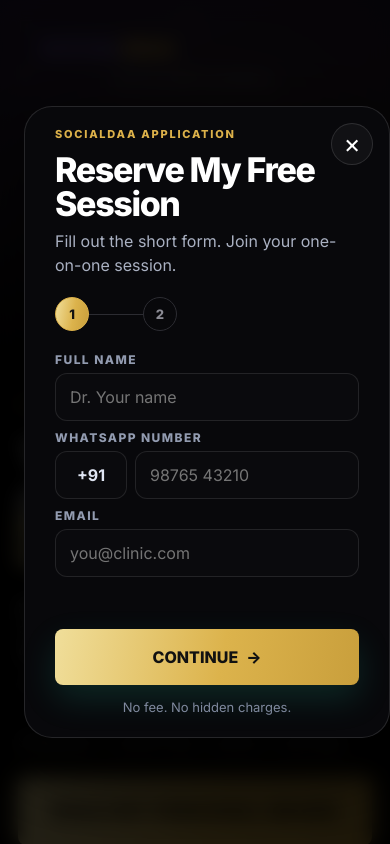
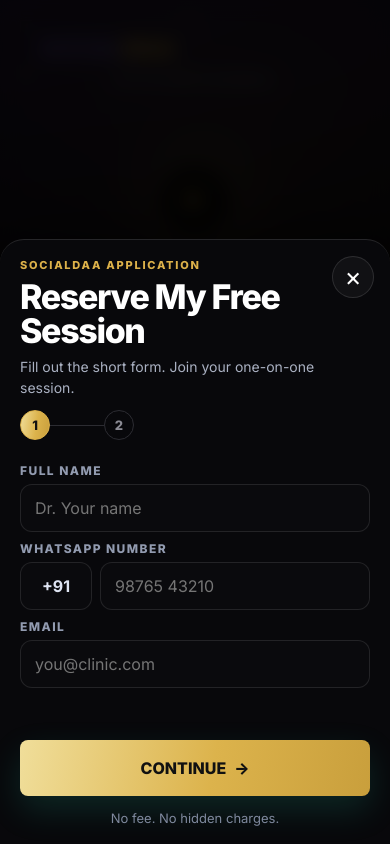
Before and after one commit to plex-op/socialdaa, a React (Vite) app: page / in a window 390 px wide. Both pictures are taken after a click on the button "BUILD MY PERSONAL BRAND". Shown: the top 844 px of the page. Built offline with nearby package versions, Linux system fonts and the light colour scheme.

Commit message:
form fix

```diff
--- a/src/socialdaa.css
+++ b/src/socialdaa.css
@@ -621,7 +621,7 @@ footer a {
   line-height: 1;
 }
 .application-modal-header {
-  padding: 20px 30px 8px;
+  padding: 10px 18px 2px;
 }
 .application-kicker {
   display: block;
@@ -640,7 +640,7 @@ footer a {
 }
 .application-modal-header p {
   max-width: 440px;
-  margin: 8px 0 0;
+  margin: 6px 0 0;
   color: #aab1c2;
   font-size: 16px;
   line-height: 1.5;
@@ -790,7 +790,11 @@ footer a {
   align-items: center;
   justify-content: center;
   text-align: center;
-  background: radial-gradient(circle at 50% 50%, rgba(220, 177, 74, 0.16), transparent 34%);
+  background: radial-gradient(
+    circle at 50% 50%,
+    rgba(220, 177, 74, 0.16),
+    transparent 34%
+  );
 }
 .showreel-label,
 .showreel-caption {
@@ -1096,9 +1100,10 @@ footer a {
   line-height: 1;
 }
 .application-form-step-two .form-submit {
-  margin-top: 6px;
-  min-height: 44px;
-  padding: 9px 18px;
+  margin-top: 2px;
+  min-height: 38px;
+  height: 38px;
+  padding: 6px 12px;
 }
 .application-field-row {
   display: grid;
@@ -1119,90 +1124,251 @@ footer a {
   padding: 9px 10px;
   font-size: 13px;
 }
-.application-form-step-two {
-  padding-bottom: 18px;
+.application-field-row > div {
+  min-width: 0;
+  display: flex;
+  flex-direction: column;
+  justify-content: flex-start;
+}
+.application-field-row label {
+  height: 18px;
+  display: flex;
+  align-items: flex-end;
+  margin: 0 0 4px;
+  white-space: normal;
+}
+.application-field-row input,
+.application-field-row select {
+  width: 100%;
+  margin: 0;
+  box-sizing: border-box;
+}
+.application-form-step-two > label,
+.application-form-step-two > select {
+  grid-column: 1 / -1;
+  width: 100%;
+  box-sizing: border-box;
 }
 .application-form-step-two > label {
-  margin: 5px 0 4px;
-  font-size: 9px;
+  height: 18px;
+  display: flex;
+  align-items: flex-end;
+  margin: 4px 0 4px;
 }
 .application-form-step-two > select {
-  min-height: 42px;
-  height: 42px;
-  padding: 9px 10px;
-  font-size: 13px;
-}
-.application-form-step-two .form-error {
-  min-height: 12px;
-  margin-top: 5px;
-  line-height: 1;
-}
-.application-form-step-two .application-back-step {
-  margin-top: 2px;
-  line-height: 1;
-}
-.application-form-step-two .form-submit {
-  margin-top: 6px;
-  min-height: 44px;
-  padding: 9px 18px;
+  margin: 0;
 }
 @media (max-width: 860px) {
-  section { padding: 64px 0; }
-  .wrap { padding: 0 20px; }
-  .hero { min-height: 760px; }
-  .hero-visual { width: 100%; height: 43%; min-height: 300px; }
-  .hero-glow { background: linear-gradient(180deg,transparent 20%,rgba(0,0,0,.2) 55%,#000 100%); }
-  .top { padding: 20px; }
+  section {
+    padding: 64px 0;
+  }
+  .wrap {
+    padding: 0 20px;
+  }
+  .hero {
+    min-height: 760px;
+  }
+  .hero-visual {
+    width: 100%;
+    height: 43%;
+    min-height: 300px;
+  }
+  .hero-glow {
+    background: linear-gradient(
+      180deg,
+      transparent 20%,
+      rgba(0, 0, 0, 0.2) 55%,
+      #000 100%
+    );
+  }
+  .top {
+    padding: 20px;
+  }
   .hero-content {
     width: 100%;
     min-height: 760px;
     justify-content: flex-end;
     padding: 330px 20px 44px;
   }
-  .hero-content h1 { max-width: 620px; font-size: clamp(42px,10vw,62px); line-height: 1; }
-  .hero-proof { display: none; }
-  .showreel-label { top: 18%; }
-  .showreel-caption { bottom: 12%; }
+  .hero-content h1 {
+    max-width: 620px;
+    font-size: clamp(42px, 10vw, 62px);
+    line-height: 1;
+  }
+  .hero-proof {
+    display: none;
+  }
+  .showreel-label {
+    top: 18%;
+  }
+  .showreel-caption {
+    bottom: 12%;
+  }
   .reels {
     margin: 32px -20px 0;
     padding: 0 20px 8px;
     grid-template-columns: none;
     grid-auto-flow: column;
-    grid-auto-columns: min(72vw,310px);
+    grid-auto-columns: min(72vw, 310px);
     overflow-x: auto;
     scroll-snap-type: x mandatory;
   }
-  .reel { scroll-snap-align: center; }
-  .urgency-grid,.audience-heading { grid-template-columns: 1fr; gap: 28px; }
-  .agency-proof-strip { grid-template-columns: 1fr; margin-top: 40px; }
-  .agency-proof-strip div { border-right: 0; border-bottom: 1px solid var(--line); }
-  .agency-proof-strip div:last-child { border-bottom: 0; }
-  .audience-grid { grid-template-columns: 1fr 1fr; }
+  .reel {
+    scroll-snap-align: center;
+  }
+  .urgency-grid,
+  .audience-heading {
+    grid-template-columns: 1fr;
+    gap: 28px;
+  }
+  .agency-proof-strip {
+    grid-template-columns: 1fr;
+    margin-top: 40px;
+  }
+  .agency-proof-strip div {
+    border-right: 0;
+    border-bottom: 1px solid var(--line);
+  }
+  .agency-proof-strip div:last-child {
+    border-bottom: 0;
+  }
+  .audience-grid {
+    grid-template-columns: 1fr 1fr;
+  }
   .how-grid {
     grid-template-columns: 1fr;
     grid-template-areas: "title" "metrics" "story" "quote";
     gap: 36px;
   }
-  .how-title h2 { font-size: clamp(48px,12vw,72px); }
-  .how-metrics { display: grid; grid-template-columns: 1fr 1fr; gap: 24px 14px; }
-  .metric-icon { width: 52px; height: 52px; }
-  .how-metric strong { font-size: 28px; }
-  .how-metric small { font-size: 13px; }
-  .how-portraits { height: 240px; }
-  .how-story p { font-size: 16px; }
+  .how-title h2 {
+    font-size: clamp(48px, 12vw, 72px);
+  }
+  .how-metrics {
+    display: grid;
+    grid-template-columns: 1fr 1fr;
+    gap: 24px 14px;
+  }
+  .metric-icon {
+    width: 52px;
+    height: 52px;
+  }
+  .how-metric strong {
+    font-size: 28px;
+  }
+  .how-metric small {
+    font-size: 13px;
+  }
+  .how-portraits {
+    height: 240px;
+  }
+  .how-story p {
+    font-size: 16px;
+  }
 }
 @media (max-width: 520px) {
-  .wrap { padding: 0 18px; }
-  .hero,.hero-content { min-height: 720px; }
-  .hero-content { padding: 300px 18px 36px; }
-  .hero-content h1 { font-size: clamp(38px,11vw,52px); }
-  .sub { font-size: 16px; }
-  .reels { margin-left: -18px; margin-right: -18px; padding-left: 18px; padding-right: 18px; grid-auto-columns: 78vw; }
-  .urgency-grid h2,.audience-heading h2 { font-size: 38px; }
-  .audience-grid,.how-metrics { grid-template-columns: 1fr; }
-  .how-portraits { height: 190px; }
+  .wrap {
+    padding: 0 18px;
+  }
+  .hero,
+  .hero-content {
+    min-height: 720px;
+  }
+  .hero-content {
+    padding: 300px 18px 36px;
+  }
+  .hero-content h1 {
+    font-size: clamp(38px, 11vw, 52px);
+  }
+  .sub {
+    font-size: 16px;
+  }
+  .reels {
+    margin-left: -18px;
+    margin-right: -18px;
+    padding-left: 18px;
+    padding-right: 18px;
+    grid-auto-columns: 78vw;
+  }
+  .urgency-grid h2,
+  .audience-heading h2 {
+    font-size: 38px;
+  }
+  .audience-grid,
+  .how-metrics {
+    grid-template-columns: 1fr;
+  }
+  .how-portraits {
+    height: 190px;
+  }
 }
 @media (max-width: 620px) {
-  .application-modal { width: calc(100vw - 24px); }
-  .application-field-row { grid-template-columns: 1fr; }
+  .application-overlay {
+    align-items: end;
+    padding: 0;
+  }
+  .application-modal {
+    width: 100%;
+    max-height: 92svh;
+    overflow-y: auto;
+    border-right: 0;
+    border-bottom: 0;
+    border-left: 0;
+    border-radius: 24px 24px 0 0;
+  }
+  .application-modal-header {
+    padding: 18px 20px 8px;
+  }
+  .application-kicker {
+    margin-bottom: 8px;
+  }
+  .application-modal-header h2 {
+    font-size: 34px;
+  }
+  .application-modal-header p {
+    display: block;
+    margin-top: 8px;
+    font-size: 14px;
+  }
+  .application-progress {
+    margin-top: 12px;
+  }
+  .application-progress span {
+    width: 30px;
+    height: 30px;
+  }
+  .application-form {
+    padding: 6px 20px 18px;
+  }
+  .application-field-row {
+    grid-template-columns: 1fr;
+    gap: 4px;
+  }
+  .application-field-row label,
+  .application-form-step-two > label {
+    height: auto;
+    min-height: 18px;
+    margin: 8px 0 5px;
+    font-size: 9px;
+    align-items: flex-start;
+  }
+  .application-field-row input,
+  .application-field-row select,
+  .application-form-step-two > select {
+    min-height: 46px;
+    height: 46px;
+    padding: 10px 12px;
+    font-size: 14px;
+  }
+  .application-form-step-two .form-error {
+    min-height: 16px;
+    margin-top: 8px;
+  }
+  .application-form-step-two .application-back-step {
+    margin-top: 6px;
+  }
+  .application-form-step-two .form-submit {
+    min-height: 48px;
+    height: 48px;
+    margin-top: 8px;
+  }
 }
```
Also changed, not shown: src/components/ApplicationOverlay.jsx (+67 -16 lines).
